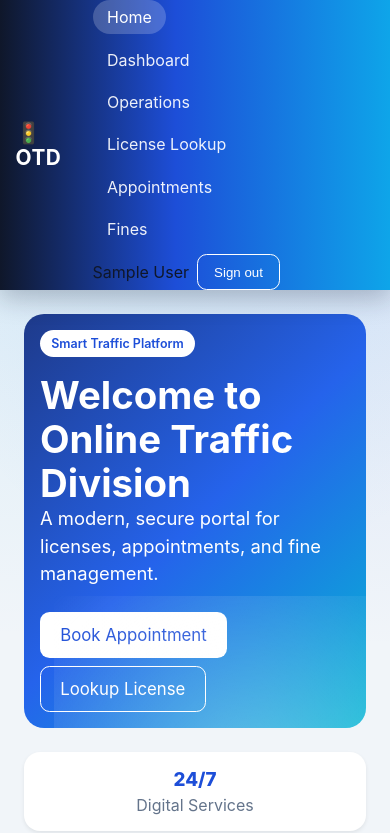
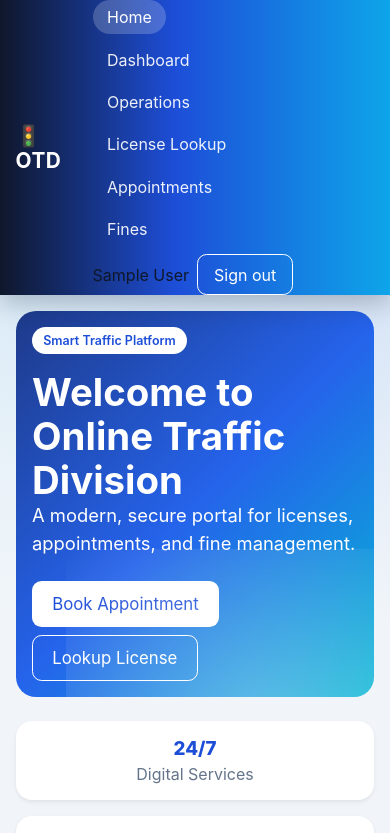
Before and after one commit to kgothalangLekitlane/OTD, a React (Vite) app in the folder frontend/: page / in a window 390 px wide. Shown: the top 833 px of the page. Built offline with nearby package versions, Linux system fonts and the light colour scheme; no server answers; sample sign-in values are in the browser's storage.

Commit message:
improve: strengthen responsive global UI

```diff
--- a/frontend/src/App.css
+++ b/frontend/src/App.css
@@ -6,28 +6,50 @@
 
 :root {
   --otd-bg: #f1f5f9;
+  --otd-ink: #0f172a;
+  --otd-primary: #2563eb;
 }
 
+html { scroll-behavior: smooth; }
+
 body {
-  font-family: 'Inter', -apple-system, BlinkMacSystemFont, 'Segoe UI', 'Roboto', sans-serif;
+  font-family: 'Inter', -apple-system, BlinkMacSystemFont, 'Segoe UI', Roboto, sans-serif;
   -webkit-font-smoothing: antialiased;
   -moz-osx-font-smoothing: grayscale;
   background:
     radial-gradient(circle at 5% 0%, rgba(14,165,233,0.14), transparent 40%),
     radial-gradient(circle at 95% 10%, rgba(37,99,235,0.13), transparent 34%),
     var(--otd-bg);
-  color: #0f172a;
+  color: var(--otd-ink);
 }
 
+button, input, select, textarea { font: inherit; }
+button:focus-visible, a:focus-visible, input:focus-visible, select:focus-visible { outline: 3px solid rgba(37,99,235,.3); outline-offset: 2px; }
+
 .app-container {
+  width: min(1140px, 100%);
   min-height: calc(100vh - 66px - 72px);
   padding: 1.5rem;
-  max-width: 1140px;
   margin: 0 auto;
 }
+
+.page-loading {
+  min-height: 45vh;
+  display: grid;
+  place-items: center;
+  color: #64748b;
+  font-weight: 600;
+}
+
+.login-card { overflow: hidden; }
+.login-icon { font-size: 2.75rem; margin-bottom: .5rem; }
 
 #root {
   display: flex;
   flex-direction: column;
   min-height: 100vh;
 }
+
+@media (max-width: 576px) {
+  .app-container { padding: 1rem; }
+}
```
